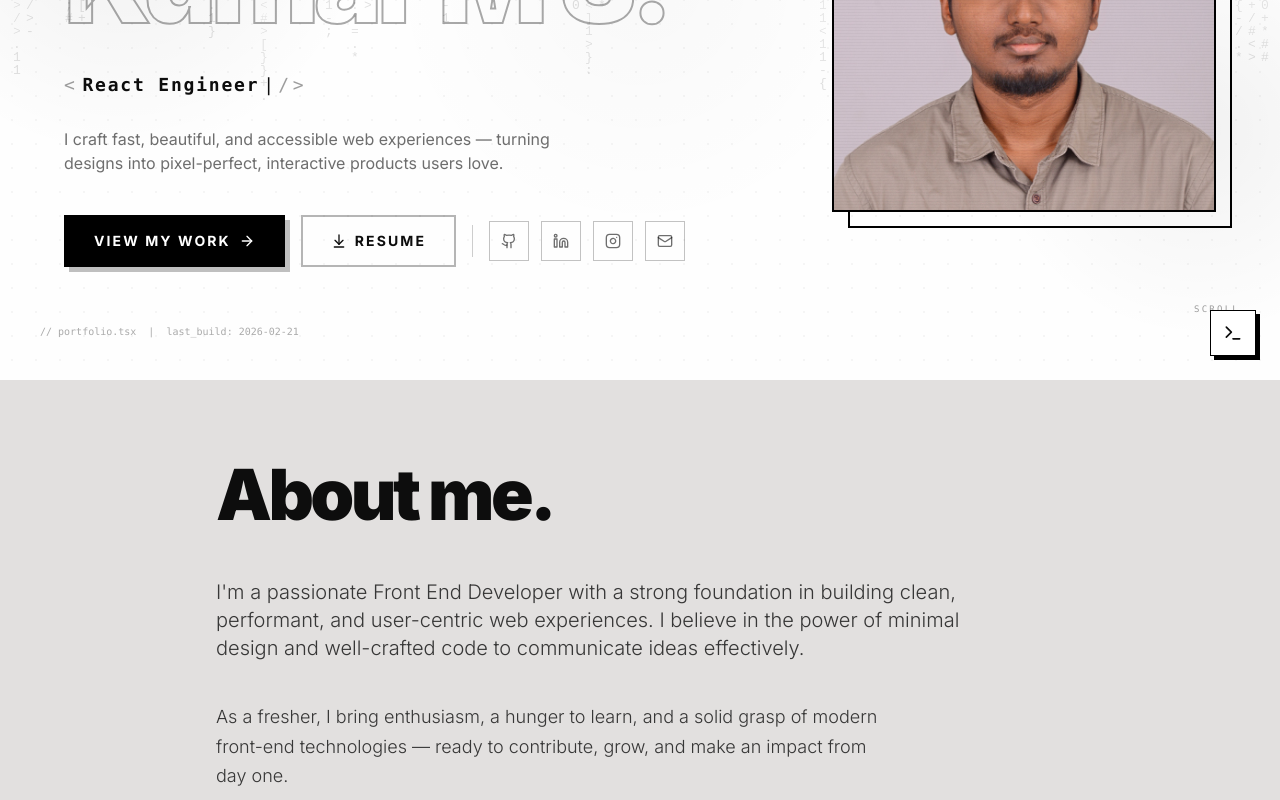
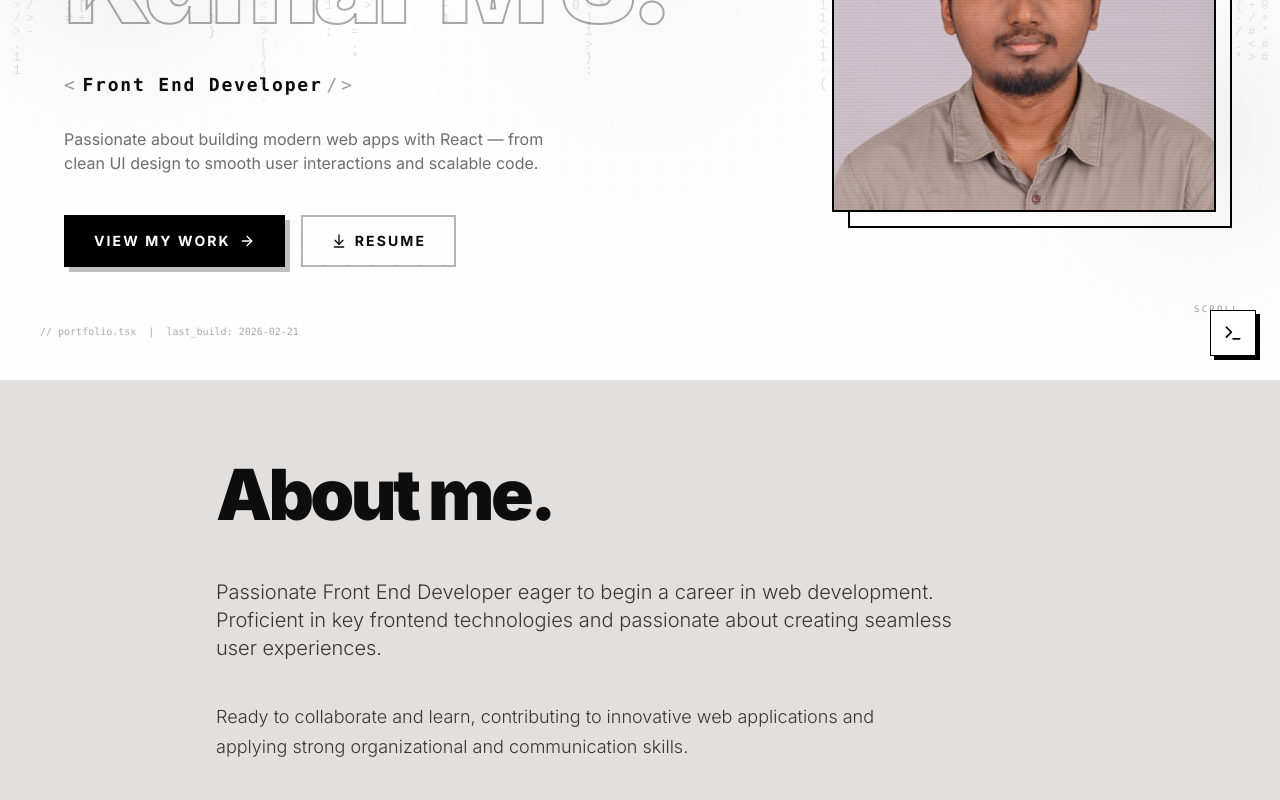
Before and after one commit to Navin-MS-data/navin-portfolio, a React (Vite) app: page / in a window 1280 px wide. Shown: the part 420-1220 px from the top of the page. Built offline with nearby package versions, Linux system fonts and the light colour scheme; the HTML template or start-up script is replaced by a standard one.

Commit message:
refactor: update text content in AboutSection, modify social link in Footer and Finale, and enhance Navbar styling

```diff
--- a/src/components/AboutSection.tsx
+++ b/src/components/AboutSection.tsx
@@ -12,17 +12,12 @@ const AboutSection = () => (
     <div className="space-y-10">
       {/* Lead paragraph */}
       <p className="text-foreground/80 text-lg md:text-xl leading-relaxed max-w-3xl font-light">
-        I'm a passionate Front End Developer with a strong foundation in
-        building clean, performant, and user-centric web experiences. I believe
-        in the power of minimal design and well-crafted code to communicate
-        ideas effectively.
+        Passionate Front End Developer eager to begin a career in web development. Proficient in key frontend technologies and passionate about creating seamless user experiences.
       </p>
 
       {/* Supporting text */}
       <p className="body-text max-w-2xl">
-        As a fresher, I bring enthusiasm, a hunger to learn, and a solid grasp
-        of modern front-end technologies — ready to contribute, grow, and make
-        an impact from day one.
+        Ready to collaborate and learn, contributing to innovative web applications and applying strong organizational and communication skills.
       </p>
 
       {/* Highlight cards */}
--- a/src/components/Finale.tsx
+++ b/src/components/Finale.tsx
@@ -17,7 +17,7 @@ const Finale = () => {
     },
     {
       icon: InstagramIcon,
-      href: "https://instagram.com/d_v_p6",
+      href: "https://www.instagram.com/navin__1110/",
       label: "Instagram",
     },
   ];
--- a/src/components/Footer.tsx
+++ b/src/components/Footer.tsx
@@ -16,7 +16,7 @@ const Footer = () => {
     },
     {
       icon: InstagramIcon,
-      href: "https://instagram.com/d_v_p6",
+      href: "https://www.instagram.com/navin__1110/",
       label: "Instagram",
     },
   ];
--- a/src/components/HeroSection.tsx
+++ b/src/components/HeroSection.tsx
@@ -1,45 +1,11 @@
 import { useState, useEffect, useRef, useCallback } from "react";
 import {
-  Github,
-  Linkedin,
-  Mail,
-  InstagramIcon,
   ArrowDownToLine,
   ArrowRight,
   ChevronDown,
 } from "lucide-react";
 
-const roles = [
-  "Front End Developer",
-  "React Engineer",
-  "UI/UX Enthusiast",
-  "Web App Builder",
-];
-
-const socialLinks = [
-  { Icon: Github, href: "https://github.com/Navin-MS-data", label: "GitHub" },
-  {
-    Icon: Linkedin,
-    href: "https://linkedin.com/in/navin-kumar-m-s-a94b97295",
-    label: "LinkedIn",
-  },
-  {
-    Icon: InstagramIcon,
-    href: "https://www.instagram.com/d_v_p6/",
-    label: "Instagram",
-  },
-  {
-    Icon: Mail,
-    href: "mailto:navinms0111@gmail.com",
-    label: "Email",
-  },
-];
-
 const HeroSection = () => {
-  const [roleIndex, setRoleIndex] = useState(0);
-  const [displayText, setDisplayText] = useState("");
-  const [isDeleting, setIsDeleting] = useState(false);
-  const [cursorVisible, setCursorVisible] = useState(true);
   const [mounted, setMounted] = useState(false);
   const [mousePos, setMousePos] = useState({ x: 0, y: 0 });
   const canvasRef = useRef<HTMLCanvasElement>(null);
@@ -49,14 +15,6 @@ const HeroSection = () => {
   useEffect(() => {
     const t = setTimeout(() => setMounted(true), 100);
     return () => clearTimeout(t);
-  }, []);
-
-  // Blinking cursor
-  useEffect(() => {
-    const cursorInterval = setInterval(() => {
-      setCursorVisible((prev) => !prev);
-    }, 530);
-    return () => clearInterval(cursorInterval);
   }, []);
 
   // Mouse tracking for parallax blobs
@@ -72,29 +30,6 @@ const HeroSection = () => {
     window.addEventListener("mousemove", handleMouseMove);
     return () => window.removeEventListener("mousemove", handleMouseMove);
   }, [handleMouseMove]);
-
-  // Typewriter effect
-  useEffect(() => {
-    const currentRole = roles[roleIndex];
-    const typeSpeed = isDeleting ? 35 : 75;
-
-    const timeout = setTimeout(() => {
-      if (!isDeleting) {
-        setDisplayText(currentRole.slice(0, displayText.length + 1));
-        if (displayText.length === currentRole.length) {
-          setTimeout(() => setIsDeleting(true), 2200);
-        }
-      } else {
-        setDisplayText(currentRole.slice(0, displayText.length - 1));
-        if (displayText.length === 0) {
-          setIsDeleting(false);
-          setRoleIndex((prev) => (prev + 1) % roles.length);
-        }
-      }
-    }, typeSpeed);
-
-    return () => clearTimeout(timeout);
-  }, [displayText, isDeleting, roleIndex]);
 
   // Subtle particle / matrix rain
   useEffect(() => {
@@ -197,7 +132,7 @@ const HeroSection = () => {
           {/* Greeting */}
           <p
             className={`
-              font-mono text-xs md:text-sm tracking-[0.3em] uppercase text-foreground/50 mb-4
+              font-mono text-xs md:text-sm tracking-[0.3em] uppercase text-foreground/50 mb-4 font-bold
               transition-all duration-600 delay-150
               ${mounted ? "opacity-100 translate-y-0" : "opacity-0 -translate-y-3"}
             `}
@@ -228,7 +163,7 @@ const HeroSection = () => {
             </span>
           </h1>
 
-          {/* Typewriter role */}
+          {/* Role */}
           <div
             className={`
               mt-7 h-9 flex items-center gap-1
@@ -240,14 +175,7 @@ const HeroSection = () => {
               {"< "}
             </span>
             <span className="font-mono text-base md:text-lg tracking-[0.1em] text-foreground font-semibold min-w-[2ch]">
-              {displayText}
-            </span>
-            <span
-              className={`font-mono text-base md:text-lg text-foreground font-light ${
-                cursorVisible ? "opacity-100" : "opacity-0"
-              } transition-opacity duration-100`}
-            >
-              |
+              Front End Developer
             </span>
             <span className="font-mono text-base md:text-lg tracking-[0.2em] text-foreground/40">
               {" />"}
@@ -262,8 +190,7 @@ const HeroSection = () => {
               ${mounted ? "opacity-100 translate-x-0" : "opacity-0 -translate-x-4"}
             `}
           >
-            I craft fast, beautiful, and accessible web experiences — turning
-            designs into pixel-perfect, interactive products users love.
+            Passionate about building modern web apps with React — from clean UI design to smooth user interactions and scalable code.
           </p>
 
           {/* CTA buttons + socials */}
@@ -302,24 +229,6 @@ const HeroSection = () => {
               Resume
             </a>
 
-            {/* Divider */}
-            <div className="w-px h-8 bg-foreground/20 hidden sm:block" />
-
-            {/* Social icons */}
-            <div className="flex gap-3">
-              {socialLinks.map(({ Icon, href, label }, i) => (
-                <a
-                  key={i}
-                  href={href}
-                  target="_blank"
-                  rel="noopener noreferrer"
-                  aria-label={label}
-                  className="group inline-flex items-center justify-center w-10 h-10 border border-foreground/25 text-foreground/60 transition-all duration-300 hover:border-black hover:text-black hover:bg-foreground/5 hover:scale-110"
-                >
-                  <Icon className="w-4 h-4" />
-                </a>
-              ))}
-            </div>
           </div>
         </div>
 
--- a/src/components/Navbar.tsx
+++ b/src/components/Navbar.tsx
@@ -102,7 +102,7 @@ const Navbar = () => {
               href={link.href}
               onClick={(e) => handleNavClick(e, link.href)}
               className={`
-                relative px-3 py-1.5 font-mono text-[11px] tracking-[0.15em] uppercase
+                relative px-3 py-1.5 font-sans text-[11px] tracking-[0.15em] uppercase
                 transition-all duration-300 group
                 ${
                   activeSection === link.href
```
